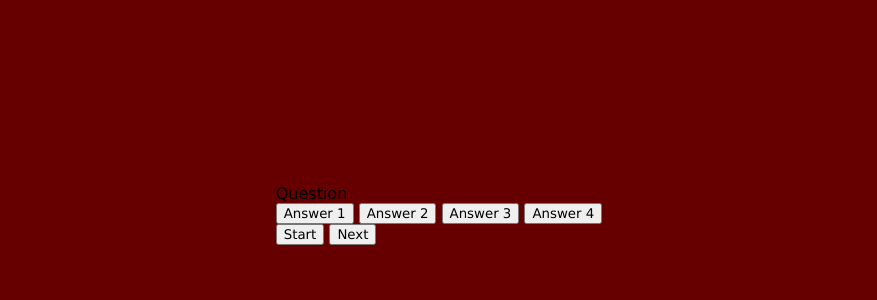
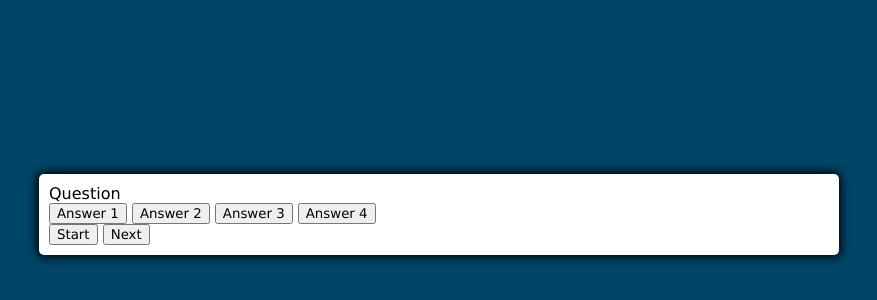
Before and after one commit to BeataJ/quiz-app-js, a plain HTML site: page index.html in a window 1280 px wide. Shown: the part 186-486 px from the top of the page, without its empty margins (201-1078 px from the left). Drawn offline with Linux system fonts and the light colour scheme.

Commit message:
try class color add css container syntax

```diff
--- a/index.html
+++ b/index.html
@@ -8,7 +8,7 @@
   <script defer src="script.js"></script>
   <title>Quiz App</title>
 </head>
-<body class="wrong">
+<body>
   <div class="container">
     <div id="question-container" class="hide">
       <div id="question">Question</div>
--- a/styles.css
+++ b/styles.css
@@ -28,3 +28,12 @@ body.correct {
 body.wrong {
   --hue: var(--hue-wrong);
 }
+
+.container {
+  width: 800px;
+  max-width: 80%;
+  background-color: white;
+  border-radius: 5px;
+  padding: 10px;
+  box-shadow: 0 0 10px 2px;
+}
```
